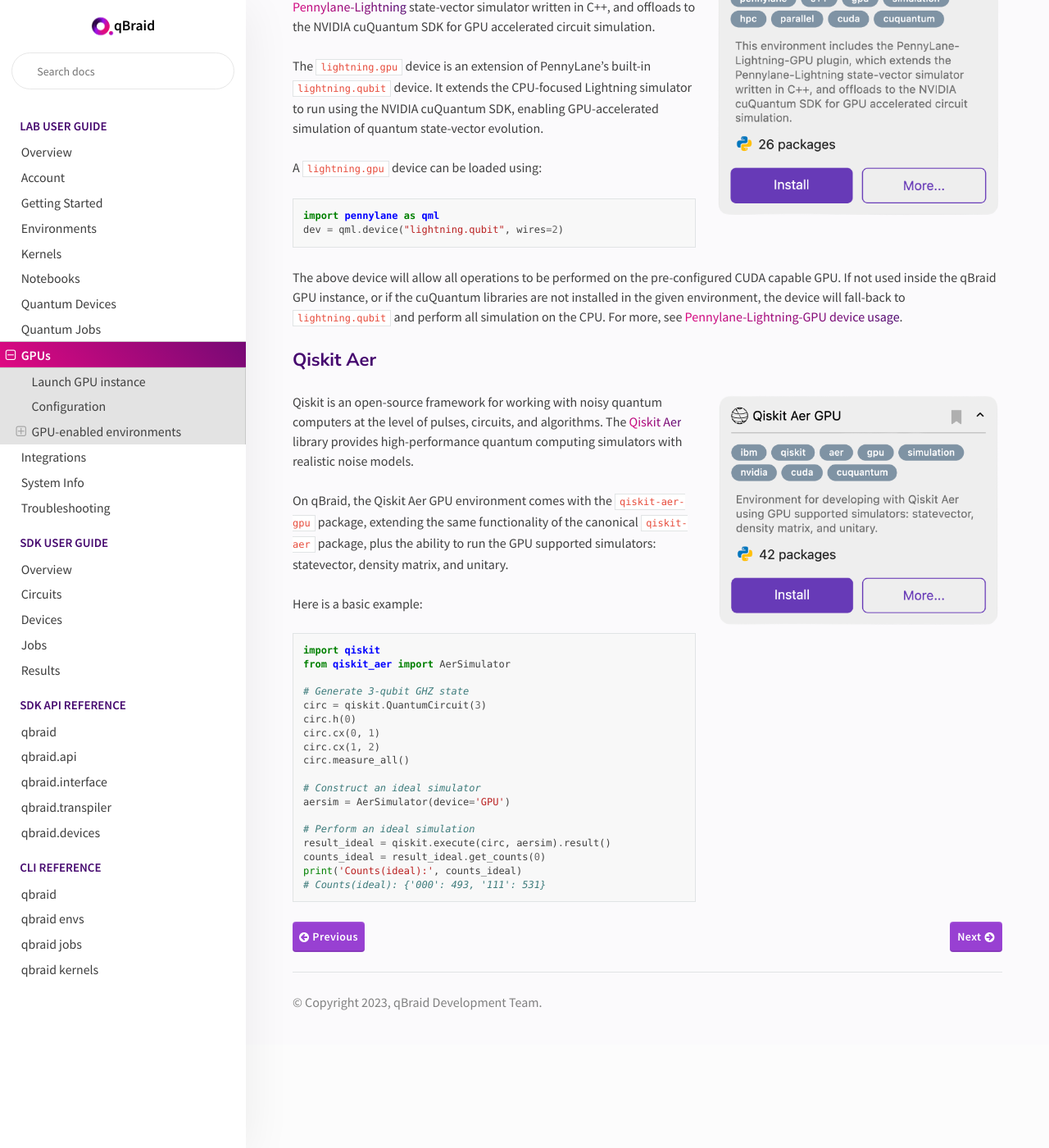
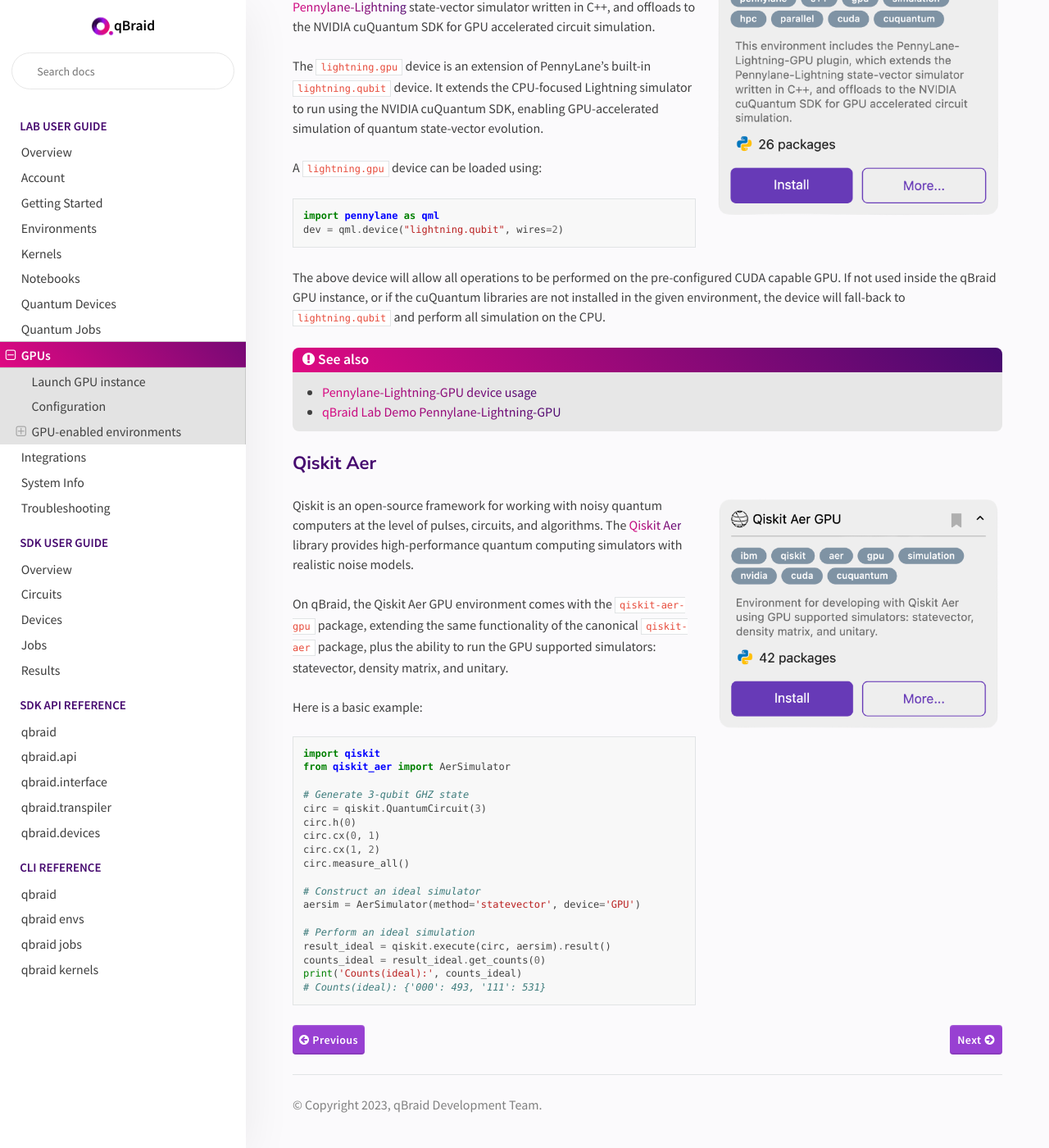
Before and after one commit to qBraid/qBraid, a Sphinx documentation site: the page built from docs/lab/gpu.rst, in a window 1280 px wide and 1400 px high, scrolled down 2384 px. Shown: the whole window at 82% size. Built offline with Sphinx 7.4.7 and the Read the Docs theme 2.0.0, drawn with Linux system fonts in a browser that asks for light colours; before the commit the page ends 3658 px from its top, so only the background shows below that.

Commit message:
add method in ex code

```diff
--- a/docs/lab/gpu.rst
+++ b/docs/lab/gpu.rst
@@ -103,8 +103,12 @@
 
 The above device will allow all operations to be performed on the pre-configured CUDA capable GPU. If not
 used inside the qBraid GPU instance, or if the cuQuantum libraries are not installed in the given environment,
-the device will fall-back to ``lightning.qubit`` and perform all simulation on the CPU. For more, see
-`Pennylane-Lightning-GPU device usage <https://docs.pennylane.ai/projects/lightning-gpu/en/latest/devices.html>`_.
+the device will fall-back to ``lightning.qubit`` and perform all simulation on the CPU.
+
+.. seealso::
+
+    - `Pennylane-Lightning-GPU device usage <https://docs.pennylane.ai/projects/lightning-gpu/en/latest/devices.html>`_
+    - `qBraid Lab Demo Pennylane-Lightning-GPU <https://github.com/qBraid/qbraid-lab-demo/blob/main/qbraid_lab/gpu/lightning_gpu_benchmark.ipynb>`_
 
 
 Qiskit Aer
@@ -138,7 +142,7 @@
     circ.measure_all()
 
     # Construct an ideal simulator
-    aersim = AerSimulator(device='GPU')
+    aersim = AerSimulator(method='statevector', device='GPU')
 
     # Perform an ideal simulation
     result_ideal = qiskit.execute(circ, aersim).result()
```
